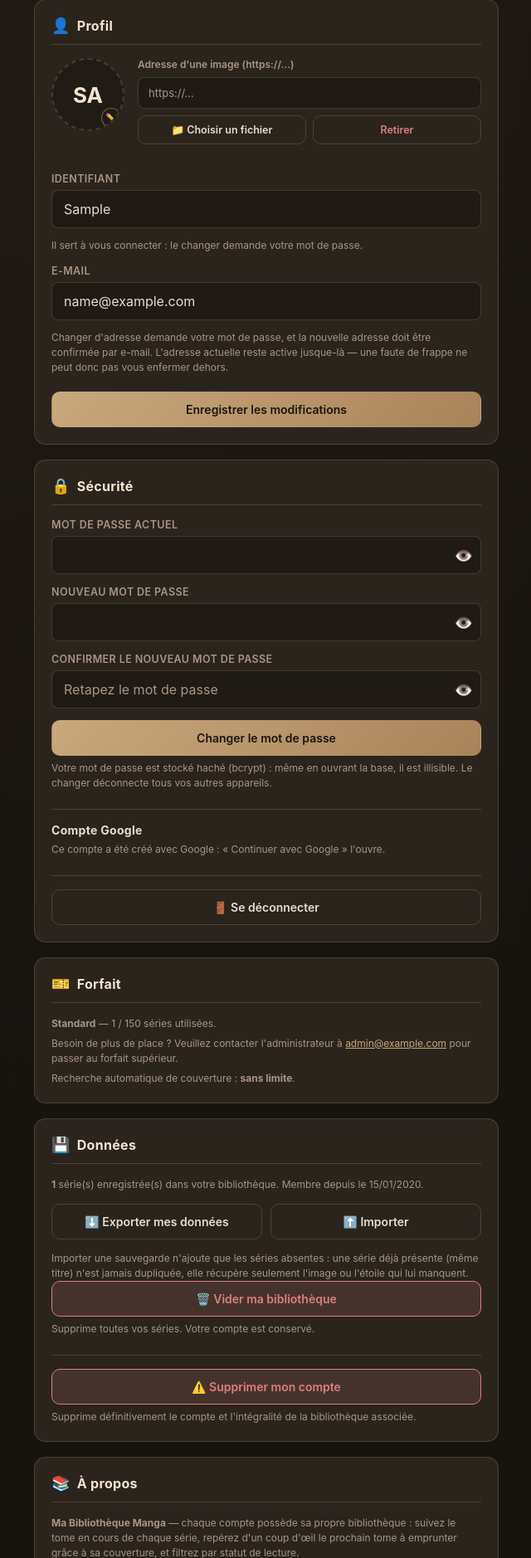
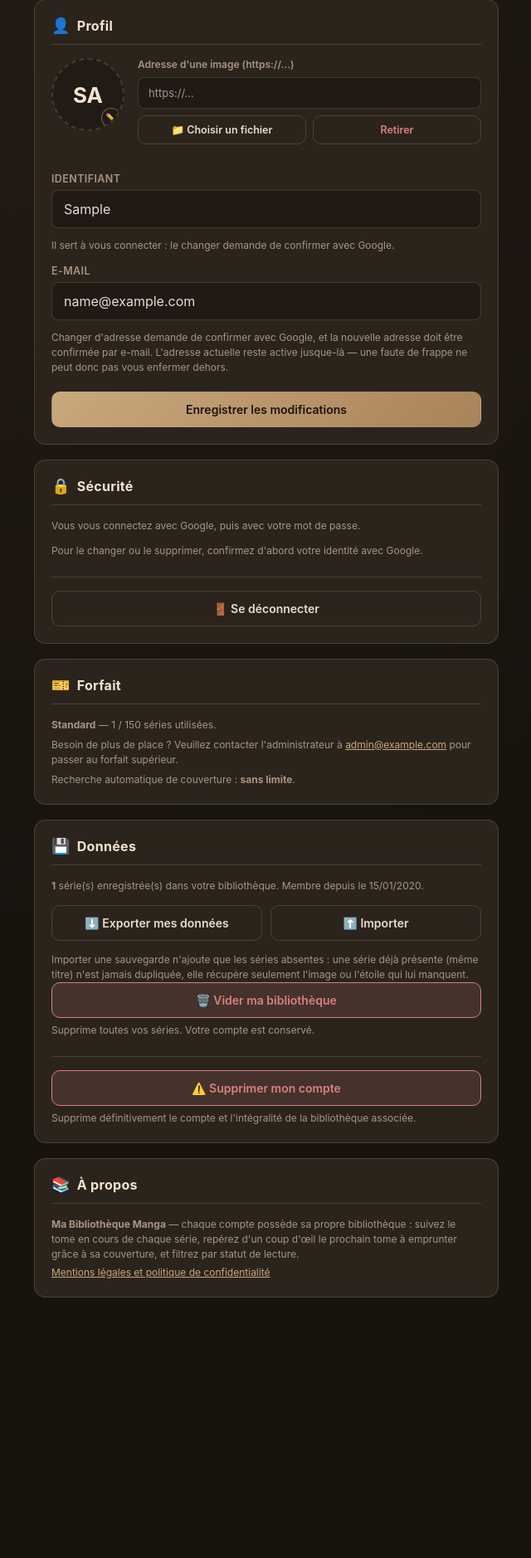
Before and after one commit to M-oss-ai/Sylvestre.ovh-Livre, a PHP site: page /Livre/parametres.php in a window 1280 px wide. Shown: the part 92-1970 px from the top of the page at 83% size, without its empty margins (319-959 px from the left). After the commit the page ends 1656 px from the top, so only its background shows below. Run offline with PHP 8.4, Linux system fonts and the light colour scheme; the visitor is signed in with stand-in values (Sample User, id 1); tables that the repository leaves empty hold one stand-in row (values such as "Sample post"); some libraries are stand-ins or nearby versions.

Commit message:
Compte Google : mot de passe en seconde etape, suppressible
- Un compte Google qui a un mot de passe le tape apres Google, a chaque
  connexion (google-mot-de-passe.php) ; il ne suffit jamais seul.
- Actions sensibles d'un compte Google : toujours confirmer avec Google,
  y compris pour definir, changer ou supprimer le mot de passe.
- Parametres : bouton pour supprimer le mot de passe, avis par e-mail.

Co-Authored-By: Claude Opus 5.5 <noreply@anthropic.com>

```diff
--- a/css/style.css
+++ b/css/style.css
@@ -668,8 +668,9 @@ main { max-width: 1400px; margin: 0 auto; padding: 22px 20px 40px; }
 .btn-google:hover { background: #f7f8f8; border-color: #c4c7c5; }
 .google-g { width: 18px; height: 18px; flex: none; }
 
-/* Paramètres › Sécurité : les sous-parties (Compte Google). */
-.settings-sous-titre { font-size: 14px; margin: 0 0 6px; color: var(--text); }
+/* Paramètres › Sécurité : revenir à Google seul, sous le formulaire du mot de passe. */
+.form-supprimer-mdp { margin-top: 14px; }
+.intro-securite { margin-bottom: 12px; }
 .confirmation-google { color: var(--termine); }
 .settings-card .btn-google { margin-top: 8px; }
 .modal .btn-google { margin: 8px 0 4px; }
--- a/includes/fonctions.php
+++ b/includes/fonctions.php
@@ -482,10 +482,11 @@ function limiteur_echec(string $action, int $max_essais, int $duree_base, ?strin
  */
 function verifier_mot_de_passe_limite(int $utilisateur_id, string $mdp, ?int &$attente = null): bool
 {
-    /* Un compte créé par Google n'a pas de mot de passe à retaper : il
-       confirme en repassant par Google (voir google.php), et cette
-       confirmation vaut GOOGLE_CONFIRMATION_DUREE secondes. */
-    if (compte_sans_mot_de_passe($utilisateur_id)) {
+    /* Un compte créé par Google confirme en repassant par Google (voir
+       google.php), qu'il ait un mot de passe ou non : cette confirmation
+       vaut GOOGLE_CONFIRMATION_DUREE secondes. Son mot de passe, s'il en a
+       un, ne sert qu'à la connexion, en seconde étape après Google. */
+    if (compte_google($utilisateur_id)) {
         $attente = 0;
         return google_confirmation_recente($utilisateur_id);
     }
@@ -883,23 +884,23 @@ function mot_de_passe_correct(int $utilisateur_id, string $mot_de_passe): bool
 }
 
 /**
- * Le compte a-t-il été créé par Google, sans mot de passe ? Son
- * `mot_de_passe` vaut alors '' — que password_verify() refuse toujours,
- * si bien qu'aucune connexion par mot de passe n'y mène.
+ * Le compte a-t-il été créé par Google ? Il se connecte alors par Google
+ * (puis par son mot de passe, s'il en a défini un), et c'est Google qui
+ * confirme les actions sensibles. Sans mot de passe, `mot_de_passe` vaut
+ * '' — que password_verify() refuse toujours.
  */
-function compte_sans_mot_de_passe(int $utilisateur_id): bool
+function compte_google(int $utilisateur_id): bool
 {
     global $pdo;
-    $req = $pdo->prepare('SELECT mot_de_passe FROM utilisateur WHERE id = ?');
+    $req = $pdo->prepare('SELECT google_sub FROM utilisateur WHERE id = ?');
     $req->execute([$utilisateur_id]);
-    $hash = $req->fetchColumn();
-    return $hash !== false && (string) $hash === '';
+    return (string) $req->fetchColumn() !== '';
 }
 
 /**
  * La personne vient-elle de prouver son identité en passant par Google ?
  * Posé par google.php, valable GOOGLE_CONFIRMATION_DUREE secondes : c'est
- * le mot de passe retapé des comptes qui n'en ont pas.
+ * le mot de passe retapé des comptes créés avec Google.
  *
  * Attachée au COMPTE, pas seulement à la session : une confirmation
  * obtenue pour un compte ne doit rien valoir pour un autre qui ouvrirait
--- a/includes/google.php
+++ b/includes/google.php
@@ -164,6 +164,8 @@ function google_verifier_revendications(array $c, string $client_id, string $non
  *                     compte : la personne vient de prouver son identité
  *   « refus_autre »   connecté, mais avec un autre compte Google
  *   « connecter »     compte créé avec ce compte Google : on l'ouvre
+ *   « mot_de_passe »  le même, mais il a défini un mot de passe : on le
+ *                     demande d'abord (google-mot-de-passe.php)
  *   « refus_adresse » l'adresse appartient déjà à un compte (créé avec
  *                     une adresse e-mail et confirmé, ou avec un autre
  *                     compte Google) : on ne relie rien
@@ -180,13 +182,29 @@ function google_decision(?array $moi, ?array $par_sub, ?array $par_email): strin
         return $par_sub !== null && (int) $par_sub['id'] === (int) $moi['id'] ? 'confirmer' : 'refus_autre';
     }
     if ($par_sub !== null) {
-        return 'connecter';
+        return (int) ($par_sub['a_mdp'] ?? 0) === 1 ? 'mot_de_passe' : 'connecter';
     }
     if ($par_email !== null
         && ((int) ($par_email['email_verifie'] ?? 0) === 1 || (string) ($par_email['google_sub'] ?? '') !== '')) {
         return 'refus_adresse';
     }
     return 'creer';
+}
+
+/**
+ * Le compte qui attend son mot de passe après Google, ou 0.
+ *
+ * google.php range l'étape dans la session quand Google a confirmé un
+ * compte qui a aussi un mot de passe ; google-mot-de-passe.php la lit.
+ * Elle ne vaut que GOOGLE_PARCOURS_MAX secondes : au-delà, c'est une
+ * session oubliée ouverte, et il faut repasser par Google.
+ */
+function google_etape_mdp(mixed $etape, int $maintenant): int
+{
+    if (!is_array($etape) || (int) ($etape['le'] ?? 0) < $maintenant - GOOGLE_PARCOURS_MAX) {
+        return 0;
+    }
+    return max(0, (int) ($etape['id'] ?? 0));
 }
 
 /**
--- a/includes/mailer.php
+++ b/includes/mailer.php
@@ -450,6 +450,27 @@ function avertir_mot_de_passe_change(string $email, string $identifiant): void
 }
 
 /**
+ * Prévient qu'un compte créé avec Google vient de supprimer son mot de
+ * passe : la connexion ne passe plus que par Google. Il faut pour cela
+ * avoir repassé par Google à l'instant — si ce n'est pas le titulaire,
+ * c'est son compte Google qui est entre d'autres mains.
+ */
+function avertir_mot_de_passe_supprime(string $email, string $identifiant): void
+{
+    envoyer_email(
+        $email,
+        'Votre mot de passe a été supprimé',
+        "Bonjour {$identifiant},\n\n"
+        . "Le mot de passe de votre compte Ma Bibliothèque Manga vient d'être supprimé : "
+        . "vous vous connectez désormais avec Google seul.\n\n"
+        . "Si vous êtes à l'origine de ce changement, vous n'avez rien à faire.\n\n"
+        . "SINON, quelqu'un a accès à votre compte Google : sécurisez-le d'abord (changez son "
+        . "mot de passe chez Google), puis redéfinissez un mot de passe dans les Paramètres du site :\n"
+        . url_publique('parametres.php#securite')
+    );
+}
+
+/**
  * Prévient qu'un compte vient d'être supprimé.
  *
  * C'est l'action la plus irréversible du site, et c'était la seule
--- a/parametres.php
+++ b/parametres.php
@@ -48,7 +48,7 @@ if ($_SERVER['REQUEST_METHOD'] === 'POST') {
         if (!verifier_mot_de_passe_limite((int) $moi['id'], $actuel, $attente)) {
             $erreurs_mdp['actuel'] = $attente > 0
                 ? 'Trop de tentatives. Réessayez dans ' . $attente . ' secondes.'
-                : ((int) $moi['sans_mot_de_passe'] === 1
+                : ((string) $moi['google_sub'] !== ''
                     ? "Confirmez d'abord votre identité avec Google (moins de " . intdiv(GOOGLE_CONFIRMATION_DUREE, 60) . " minutes)."
                     : 'Mot de passe actuel incorrect.');
         }
@@ -73,7 +73,7 @@ if ($_SERVER['REQUEST_METHOD'] === 'POST') {
             // mots de passe voit une navigation réussie — c'est ce qui
             // déclenche sa proposition d'enregistrement.
             flash((int) $moi['sans_mot_de_passe'] === 1
-                ? 'Mot de passe défini ✅ — vous pouvez aussi vous connecter avec votre identifiant.'
+                ? 'Mot de passe défini ✅ — il vous sera demandé après Google, à chaque connexion.'
                 : 'Mot de passe modifié ✅ — les autres appareils ont été déconnectés.');
             header('Location: parametres.php#securite');
             exit;
@@ -110,7 +110,7 @@ if ($_SERVER['REQUEST_METHOD'] === 'POST') {
             if (!verifier_mot_de_passe_limite((int) $moi['id'], (string) ($_POST['mot_de_passe'] ?? ''), $attente)) {
                 $erreurs_profil['mot_de_passe'] = $attente > 0
                     ? 'Trop de tentatives. Réessayez dans ' . $attente . ' secondes.'
-                    : ((int) $moi['sans_mot_de_passe'] === 1
+                    : ((string) $moi['google_sub'] !== ''
                         ? "Pour changer votre identifiant ou votre adresse e-mail, confirmez d'abord votre identité avec Google."
                         : "Pour changer votre identifiant ou votre adresse e-mail, saisissez votre mot de passe actuel.");
             }
@@ -168,6 +168,26 @@ if ($_SERVER['REQUEST_METHOD'] === 'POST') {
         }
     }
 
+    /* Supprimer son mot de passe : un compte créé avec Google revient à
+       Google seul. Comme toute action sensible d'un compte Google, cela
+       demande d'avoir confirmé son identité avec Google à l'instant
+       (verifier_mot_de_passe_limite). Un compte e-mail, lui, ne peut pas
+       se passer de son mot de passe : c'est sa seule clé. */
+    if ($formulaire === 'supprimer_mdp' && (string) $moi['google_sub'] !== '' && (int) $moi['sans_mot_de_passe'] === 0) {
+        $attente = null;
+        if (!verifier_mot_de_passe_limite((int) $moi['id'], '', $attente)) {
+            flash("Confirmez d'abord votre identité avec Google, puis recommencez.", 'erreur');
+        } else {
+            $pdo->prepare("UPDATE utilisateur SET mot_de_passe = '' WHERE id = ? AND google_sub IS NOT NULL")
+                ->execute([(int) $moi['id']]);
+            journal_securite('mot_de_passe_supprime', ['utilisateur' => (int) $moi['id']]);
+            avertir_mot_de_passe_supprime((string) $moi['email'], (string) $moi['identifiant']);
+            flash('Mot de passe supprimé ✅ — vous vous connectez désormais avec Google seul.');
+        }
+        header('Location: parametres.php#securite');
+        exit;
+    }
+
     /* Renoncer au changement d'adresse demandé : le lien envoyé à la
        nouvelle adresse cesse de fonctionner. Rien d'autre ne bouge — en
        particulier le lien de blocage reçu par l'ancienne adresse reste
@@ -188,9 +208,11 @@ if ($_SERVER['REQUEST_METHOD'] === 'POST') {
 // Laissé par la redirection qui suit un enregistrement : affiché une fois.
 $info = flash_prendre($genre_info);
 
-/* Un compte créé par Google n'a pas de mot de passe : là où les autres
-   le retapent, il repasse par Google (voir google.php). */
-$sans_mdp  = (int) $moi['sans_mot_de_passe'] === 1;
+/* Un compte créé par Google repasse par Google là où les autres retapent
+   leur mot de passe (voir google.php) — qu'il en ait un ou non : le sien
+   ne sert qu'à la connexion, après Google. */
+$par_google = (string) $moi['google_sub'] !== '';
+$sans_mdp   = (int) $moi['sans_mot_de_passe'] === 1;
 $google_ok = google_confirmation_recente((int) $moi['id']);
 
 $photo   = url_image_sure($moi['photo']);
@@ -226,7 +248,7 @@ $nb_series = (int) $req->fetchColumn();
 <body data-csrf="<?= e($csrf) ?>" data-image-max="<?= IMAGE_TAILLE_MAX ?>"
       data-import-max="<?= IMPORT_TAILLE_MAX ?>" data-prive="1"
       data-compte="<?= (int) $moi['id'] ?>" data-series="<?= $nb_series ?>"
-      data-forfait="<?= e((string) $moi['forfait']) ?>" data-sans-mdp="<?= $sans_mdp ? '1' : '0' ?>">
+      data-forfait="<?= e((string) $moi['forfait']) ?>" data-par-google="<?= $par_google ? '1' : '0' ?>">
 
 <header class="topbar settings-topbar">
   <div class="topbar-row settings-topbar-row">
@@ -293,7 +315,7 @@ $nb_series = (int) $req->fetchColumn();
         <input id="a-username" name="identifiant" type="text" autocomplete="username" maxlength="30" required
                data-compte="<?= e($moi['identifiant']) ?>" value="<?= e($v['identifiant']) ?>"<?= champ_aria($erreurs_profil, 'identifiant', 'a-username', 'a-username-aide') ?>>
         <?= champ_erreur($erreurs_profil, 'identifiant', 'a-username') ?>
-        <p class="hint" id="a-username-aide">Il sert à vous connecter : le changer demande <?= $sans_mdp ? 'de confirmer avec Google' : 'votre mot de passe' ?>.</p>
+        <p class="hint" id="a-username-aide">Il sert à vous connecter : le changer demande <?= $par_google ? 'de confirmer avec Google' : 'votre mot de passe' ?>.</p>
       </div>
 
       <div class="field">
@@ -302,7 +324,7 @@ $nb_series = (int) $req->fetchColumn();
                data-compte="<?= e($moi['email']) ?>" value="<?= e($v['email']) ?>"<?= champ_aria($erreurs_profil, 'email', 'a-email', 'a-email-aide') ?>>
         <?= champ_erreur($erreurs_profil, 'email', 'a-email') ?>
         <p class="hint" id="a-email-aide">
-          Changer d'adresse demande <?= $sans_mdp ? 'de confirmer avec Google' : 'votre mot de passe' ?>, et la nouvelle adresse doit être
+          Changer d'adresse demande <?= $par_google ? 'de confirmer avec Google' : 'votre mot de passe' ?>, et la nouvelle adresse doit être
           confirmée par e-mail. L'adresse actuelle reste active jusque-là — une faute de
           frappe ne peut donc pas vous enfermer dehors.
         </p>
@@ -322,9 +344,9 @@ $nb_series = (int) $req->fetchColumn();
       <!-- Affiché par le JS quand l'identifiant ou l'adresse change ;
            toujours présent dans le HTML pour que la page fonctionne sans JS. -->
       <div class="field" id="email-password-field">
-        <?php if ($sans_mdp): ?>
-          <!-- Pas de mot de passe à retaper : la confirmation passe par
-               Google. Le champ reste (vide, caché) pour que le script et
+        <?php if ($par_google): ?>
+          <!-- Compte Google : pas de mot de passe à retaper, la confirmation
+               passe par Google. Le champ reste (vide, caché) pour que le script et
                l'affichage des erreurs n'aient qu'un seul cas à connaître. -->
           <input id="a-email-password" name="mot_de_passe" type="hidden" value="">
           <?php if ($google_ok): ?>
@@ -376,18 +398,27 @@ $nb_series = (int) $req->fetchColumn();
   <section class="settings-card" id="securite">
     <h2 class="settings-card-title"><span class="settings-icon" aria-hidden="true">🔒</span> Sécurité</h2>
 
-    <?php if ($sans_mdp): ?>
-      <!-- Compte créé avec Google, sans mot de passe. En définir un permet
-           aussi de se connecter avec l'identifiant. -->
-      <p class="hint">Ce compte n'a pas de mot de passe : vous vous connectez avec Google.
-        Vous pouvez en définir un pour vous connecter aussi avec votre identifiant.</p>
+    <?php if ($par_google): ?>
+      <!-- Compte créé avec Google : il le reste (il ne se délie pas, et un
+           compte e-mail ne s'y relie pas, voir google_decision). Son mot de
+           passe, s'il en a un, est demandé APRÈS Google, à chaque connexion
+           (google-mot-de-passe.php). Le définir, le changer ou le supprimer
+           demande de repasser par Google, jamais l'ancien mot de passe. -->
+      <p class="hint intro-securite"><?= $sans_mdp
+          ? 'Vous vous connectez avec Google. Vous pouvez ajouter un mot de passe : il vous sera alors demandé après Google, à chaque connexion.'
+          : 'Vous vous connectez avec Google, puis avec votre mot de passe.' ?></p>
       <?php if (!$google_ok): ?>
-        <p class="hint">Pour cela, confirmez d'abord votre identité avec Google.</p>
+        <?php if (isset($erreurs_mdp['actuel'])): ?>
+          <!-- La confirmation a expiré pendant la saisie : le formulaire
+               n'est plus affiché, l'erreur se dit donc ici. -->
+          <p class="erreur-form" role="alert"><?= e($erreurs_mdp['actuel']) ?></p>
+        <?php endif; ?>
+        <p class="hint">Pour <?= $sans_mdp ? 'en définir un' : 'le changer ou le supprimer' ?>, confirmez d'abord votre identité avec Google.</p>
         <?= bouton_google('Confirmer avec Google', 'parametres') ?>
       <?php endif; ?>
     <?php endif; ?>
 
-    <?php if (!$sans_mdp || $google_ok): ?>
+    <?php if (!$par_google || $google_ok): ?>
     <form id="mdp-form" method="post" action="parametres.php#securite" novalidate>
       <input type="hidden" name="csrf" value="<?= e($csrf) ?>">
       <input type="hidden" name="formulaire" value="motdepasse">
@@ -401,7 +432,7 @@ $nb_series = (int) $req->fetchColumn();
       <input class="visually-hidden" type="text" name="identifiant_lecture" autocomplete="username"
              value="<?= e($moi['identifiant']) ?>" readonly tabindex="-1" aria-hidden="true">
 
-      <?php if ($sans_mdp): ?>
+      <?php if ($par_google): ?>
         <?php if (isset($erreurs_mdp['actuel'])): ?>
           <p class="erreur-form" role="alert"><?= e($erreurs_mdp['actuel']) ?></p>
         <?php endif; ?>
@@ -446,13 +477,15 @@ $nb_series = (int) $req->fetchColumn();
     </form>
     <?php endif; ?>
 
-    <?php if ((string) $moi['google_sub'] !== ''): ?>
-      <!-- Un compte créé avec Google le reste : il ne se délie pas, et un
-           compte créé avec une adresse e-mail ne s'y relie pas (deux sortes
-           de comptes, voir google_decision). -->
-      <div class="settings-divider"></div>
-      <h3 class="settings-sous-titre">Compte Google</h3>
-      <p class="hint">Ce compte a été créé avec Google : « Continuer avec Google » l'ouvre.</p>
+    <?php if ($par_google && !$sans_mdp && $google_ok): ?>
+      <!-- Revenir à Google seul. Pas de fenêtre de confirmation : rien ne
+           se perd, un mot de passe se redéfinit juste au-dessus. -->
+      <form method="post" action="parametres.php#securite" class="form-supprimer-mdp">
+        <input type="hidden" name="csrf" value="<?= e($csrf) ?>">
+        <input type="hidden" name="formulaire" value="supprimer_mdp">
+        <button type="submit" class="btn btn-ghost full danger-text">Supprimer le mot de passe</button>
+        <p class="hint">Vous vous connecterez alors avec Google seul.</p>
+      </form>
     <?php endif; ?>
 
     <div class="settings-divider"></div>
@@ -602,8 +635,8 @@ $nb_series = (int) $req->fetchColumn();
       <input type="hidden" name="csrf" value="<?= e($csrf) ?>">
       <button type="submit" class="btn btn-ghost full">⬇️ Exporter d'abord mes <?= $nb_series ?> série(s)</button>
     </form>
-    <?php if ($sans_mdp): ?>
-      <!-- Pas de mot de passe à retaper : Google en tient lieu, s'il vient
+    <?php if ($par_google): ?>
+      <!-- Compte Google : pas de mot de passe à retaper, Google en tient lieu, s'il vient
            de confirmer l'identité. Le champ reste, vide et caché, pour
            que le script n'ait qu'un seul cas à connaître. -->
       <input id="confirm-password" type="hidden" value="">
@@ -625,7 +658,7 @@ $nb_series = (int) $req->fetchColumn();
     <div class="modal-actions">
       <div class="grow"></div>
       <button type="button" id="confirm-cancel" class="btn btn-ghost">Annuler</button>
-      <button type="button" id="confirm-ok" class="btn btn-danger"<?= $sans_mdp && !$google_ok ? ' disabled' : '' ?>>Confirmer</button>
+      <button type="button" id="confirm-ok" class="btn btn-danger"<?= $par_google && !$google_ok ? ' disabled' : '' ?>>Confirmer</button>
     </div>
   </div>
 </div>
```
Also changed, not shown: CLAUDE.md (+19 -8 lines), api.php (+5 -3 lines), connexion.php (+18 -2 lines), google-inscription.php (+5 -4 lines), google-mot-de-passe.php (added, +153 -0 lines), google.php (+13 -3 lines), js/settings.js (+4 -4 lines), tests/LISEZMOI.md (+1 -1 lines), tests/cas/google_test.php (+19 -0 lines), tests/cas/mailer_test.php (+3 -2 lines), README.md.
